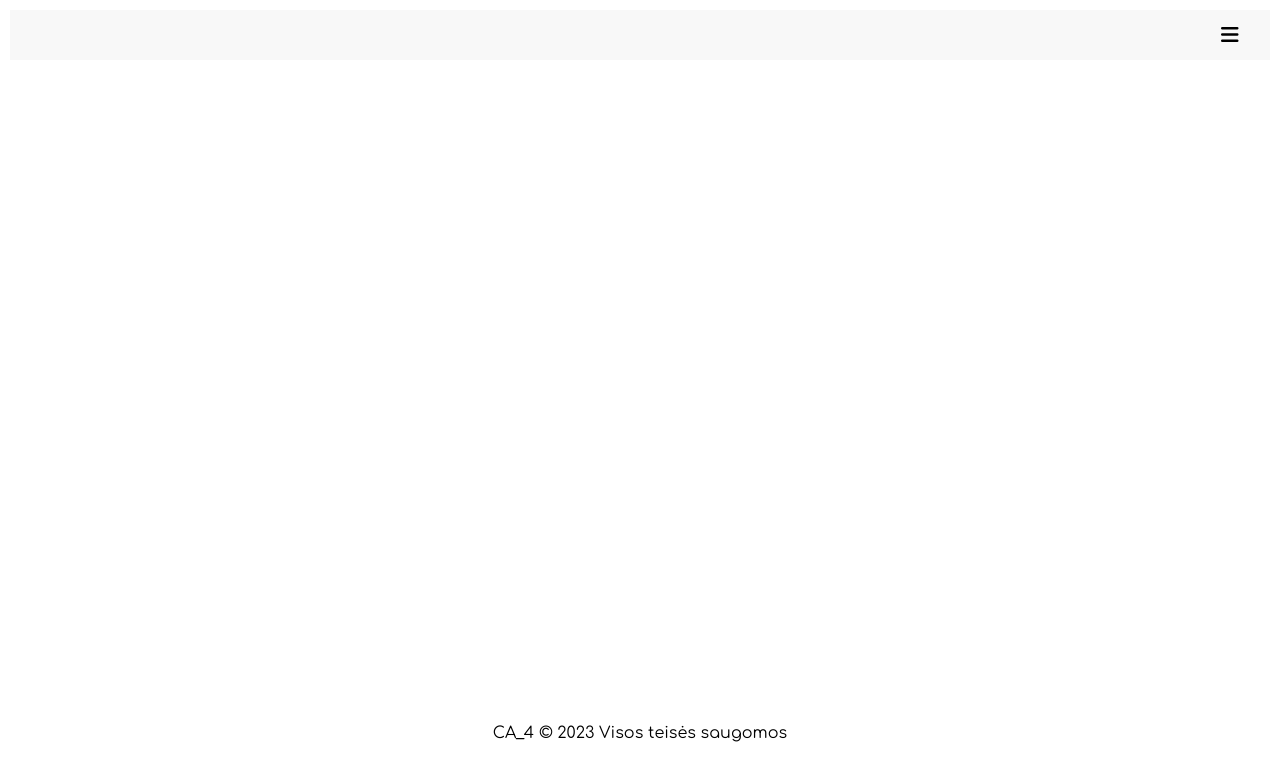
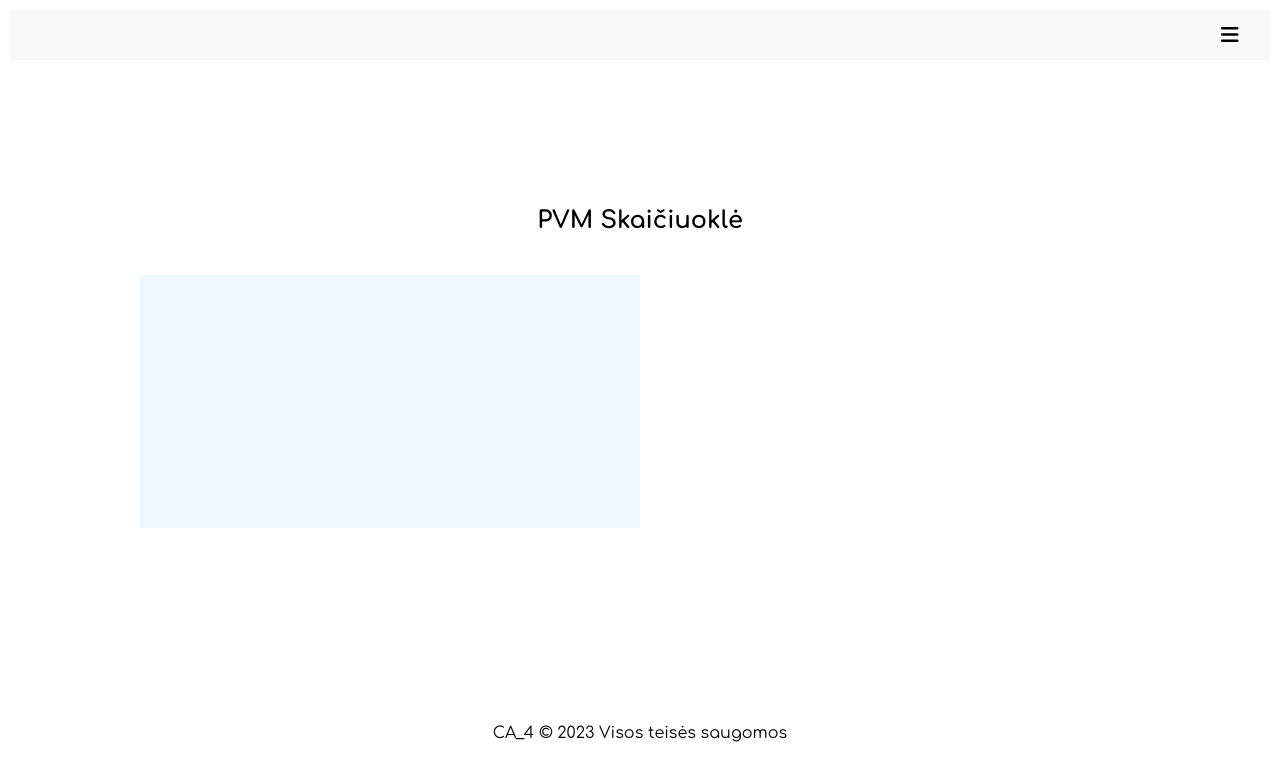
Before and after one commit to rekodev/react-team-task, a React (Vite) app: page /pvm-skaiciuokle in a window 1280 px wide. Shown: the top 780 px of the page. Built offline with nearby package versions, Linux system fonts and the light colour scheme.

Commit message:
forgot to leave main, initialized PVMSkaiciuokle page, will checkout to a different branch

```diff
--- a/src/pages/PVMSkaiciuokle/PVMSkaiciuokle.tsx
+++ b/src/pages/PVMSkaiciuokle/PVMSkaiciuokle.tsx
@@ -1,7 +1,21 @@
-import { StyledPVMSkaiciuokle } from './style';
+import {
+  StyledPVMSkaiciuokle,
+  StyledPVMSkaiciuokleContainer,
+  StyledPVMSkaiciuokleSubContainer,
+} from './style';
 
 const PVMSkaiciuokle = () => {
-  return <StyledPVMSkaiciuokle></StyledPVMSkaiciuokle>;
+  return (
+    <StyledPVMSkaiciuokle>
+      <StyledPVMSkaiciuokleContainer>
+        <h1>PVM Skaičiuoklė</h1>
+        <StyledPVMSkaiciuokleSubContainer>
+          <div className='left'>{/* <input type="text" /> */}</div>
+          <div className='right'></div>
+        </StyledPVMSkaiciuokleSubContainer>
+      </StyledPVMSkaiciuokleContainer>
+    </StyledPVMSkaiciuokle>
+  );
 };
 
 export default PVMSkaiciuokle;
--- a/src/pages/PVMSkaiciuokle/style.ts
+++ b/src/pages/PVMSkaiciuokle/style.ts
@@ -1,3 +1,30 @@
 import styled from 'styled-components';
 
-export const StyledPVMSkaiciuokle = styled.div``;
+export const StyledPVMSkaiciuokle = styled.section`
+  display: flex;
+  justify-content: center;
+  align-items: center;
+`;
+
+export const StyledPVMSkaiciuokleContainer = styled.div`
+  width: 1000px;
+  display: flex;
+  flex-direction: column;
+  align-items: center;
+  justify-content: center;
+  gap: 2.5625rem;
+`;
+
+export const StyledPVMSkaiciuokleSubContainer = styled.div`
+  height: 253px;
+  width: 100%;
+
+  > div {
+    height: 100%;
+    width: 50%;
+  }
+
+  > div:first-child {
+    background-color: aliceblue;
+  }
+`;
--- a/src/styles/GlobalStyles.ts
+++ b/src/styles/GlobalStyles.ts
@@ -39,6 +39,10 @@ const GlobalStyles = createGlobalStyle`
         width: 100%;
         height: 100%;
     }
+
+    h1 {
+        font-size: 1.5rem;
+    }
 `;
 
 export default GlobalStyles;
```
